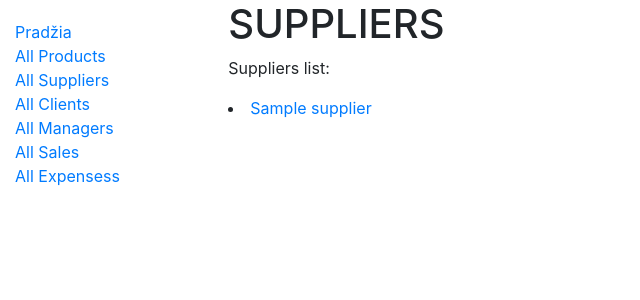
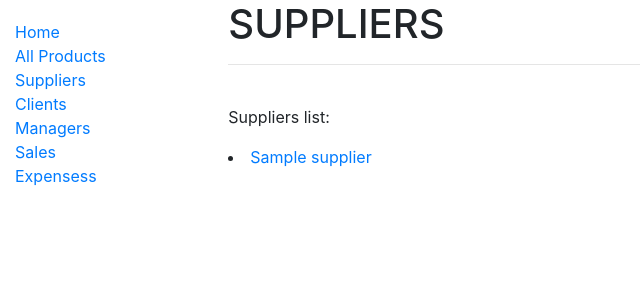
Before and after one commit to algimantasne/project, a Django app: page /library/suppliers/ in a window 1280 px wide. Shown: the top 300 px of the page, without its empty margins (0-640 px from the left). Run offline with Django 4.2, Linux system fonts and the light colour scheme; tables that the repository leaves empty hold one stand-in row (values such as "Sample post"); some libraries are stand-ins or nearby versions.

Commit message:
Add files via upload

```diff
--- a/myProject/vvsystem/library/templates/base.html
+++ b/myProject/vvsystem/library/templates/base.html
@@ -1,7 +1,7 @@
 <!DOCTYPE html>
 <html lang="en">
 <head>
-  {% block title %}<title>VV SYSTEM</title>{% endblock %}
+  {% block title %}<title>BD SYSTEM</title>{% endblock %}
   <meta charset="utf-8">
   <meta name="viewport" content="width=device-width, initial-scale=1">
   <link rel="stylesheet" href="https://stackpath.bootstrapcdn.com/bootstrap/4.1.3/css/bootstrap.min.css" integrity="sha384-MCw98/SFnGE8fJT3GXwEOngsV7Zt27NXFoaoApmYm81iuXoPkFOJwJ8ERdknLPMO" crossorigin="anonymous">
@@ -15,13 +15,13 @@
       <div class="col-sm-2">
       {% block sidebar %}
         <ul class="sidebar-nav">
-          <li><a href="{% url 'index' %}">Pradžia</a></li>
+          <li><a href="{% url 'index' %}">Home</a></li>
           <li><a href="">All Products</a></li>
-          <li><a href="">All Suppliers</a></li>
-          <li><a href="">All Clients</a></li>
-          <li><a href="">All Managers</a></li>
-          <li><a href="">All Sales</a></li>
-          <li><a href="">All Expensess</a></li>
+          <li><a href="">Suppliers</a></li>
+          <li><a href="">Clients</a></li>
+          <li><a href="">Managers</a></li>
+          <li><a href="">Sales</a></li>
+          <li><a href="">Expensess</a></li>
         </ul>
      {% endblock %}
       </div>
--- a/myProject/vvsystem/library/templates/supplier.html
+++ b/myProject/vvsystem/library/templates/supplier.html
@@ -5,7 +5,7 @@
     <h4>{{ supplier.name }}</h4>
     <hr/>
     <p>{{ supplier.description }}</p>
-    </hr>
+    <hr/>
     </br>
     <h5>We have {{ supplier.name }} products:</h5>
     {% for i in supplier.products.all %}
--- a/myProject/vvsystem/library/templates/suppliers.html
+++ b/myProject/vvsystem/library/templates/suppliers.html
@@ -2,6 +2,8 @@
 
 {% block content %}
   <h1>SUPPLIERS</h1>
+  <hr/>
+  </br>
   <p>Suppliers list:</p>
   {% for a in suppliers %}
     <li><a href="{% url 'supplier' a.id %}">{{a.name}}</a></li>
```
Also changed, not shown: myProject/vvsystem/library/templates/index.html (+4 -7 lines).
